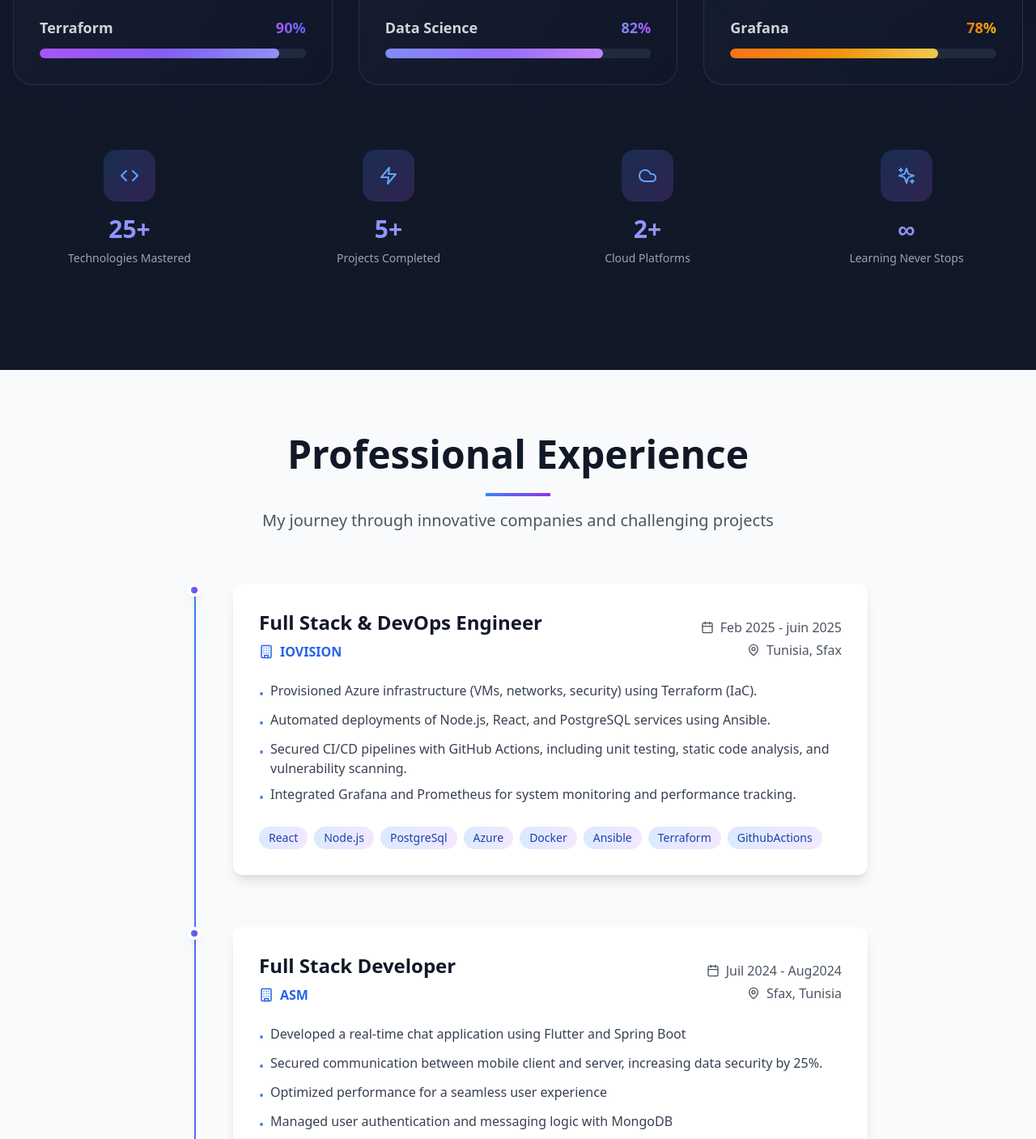
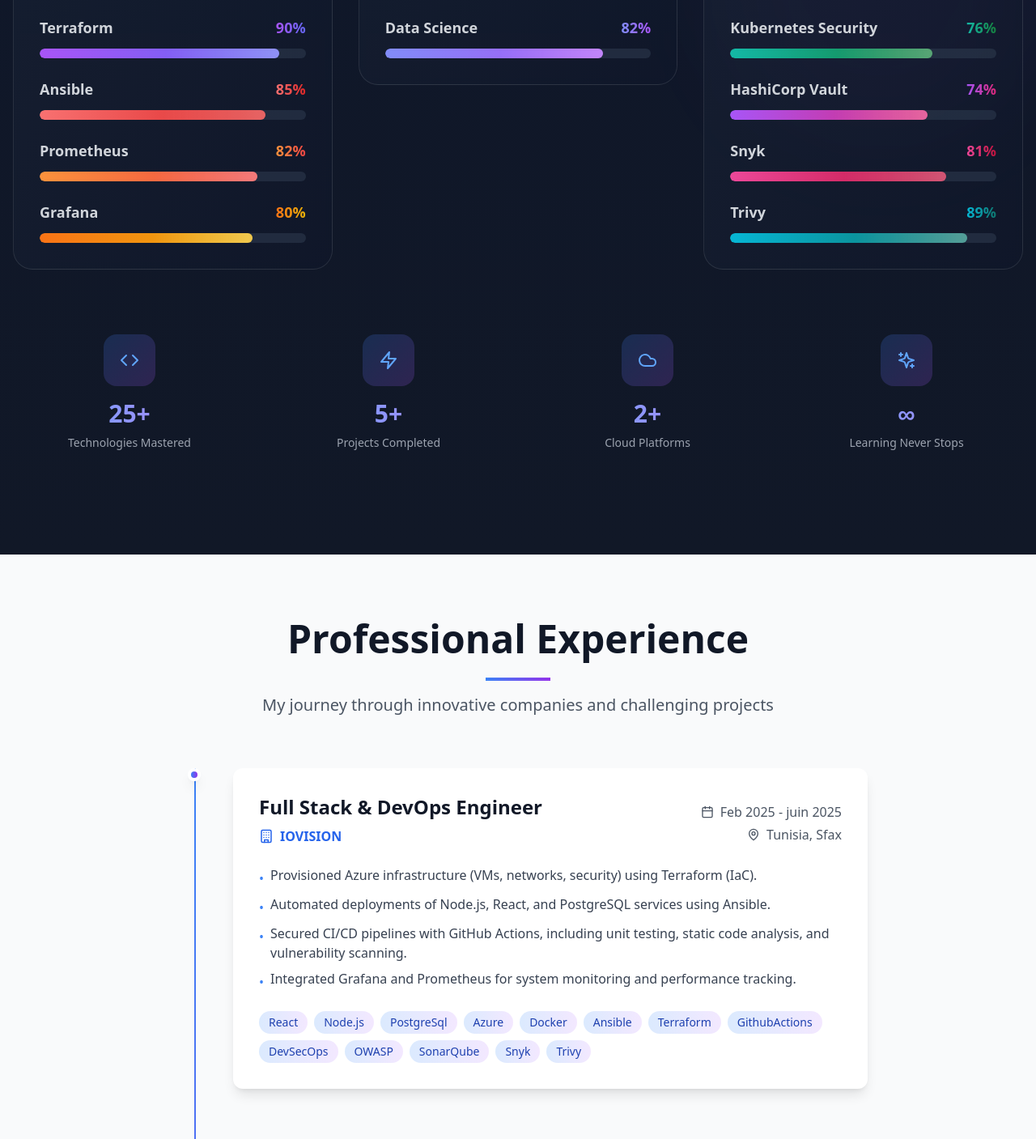
Before and after one commit to Saif-hadd/Portfolio-, a React (Vite) app: page / in a window 1280 px wide. Shown: the part 4020-5427 px from the top of the page at 81% size. Built offline with nearby package versions, Linux system fonts and the light colour scheme.

Commit message:
`Updated experience, skills, and certifications sections in components/Certifications.tsx, components/Experience.tsx, and components/Skills.tsx`

```diff
--- a/src/components/Certifications.tsx
+++ b/src/components/Certifications.tsx
@@ -45,6 +45,17 @@ const Certifications = () => {
       featured: true
     },
     {
+      title: 'Introduction to Ethical Hacking and IoT Cybersecurity/IoT Equipment Penetration Test',
+      issuer: 'IT-CyberSec Expert',
+      date: '2025',
+      icon: Shield,
+      description: 'Fundamentals of ethical hacking, IoT security, and penetration testing for connected devices',
+      skills: ['Ethical Hacking', 'IoT Security', 'Penetration Testing', 'Cybersecurity'],
+      gradient: 'from-green-500 to-blue-500',
+      featured: false
+},
+
+    {
       title: 'Ansible Automation',
       issuer: 'KodeKloud ',
       date: '2025',
@@ -75,8 +86,8 @@ const Certifications = () => {
       featured: false
     },
     {
-      title: 'Cisco Certified Network Associate (CCNA)',
-      issuer: 'Cisco',
+      title: 'Network  (Certiport)',
+      issuer: 'Certiport',
       date: '2025',
       icon: Network,
       description: 'Network fundamentals, routing, switching, and network security',
--- a/src/components/Experience.tsx
+++ b/src/components/Experience.tsx
@@ -14,7 +14,7 @@ const Experience = () => {
         'Secured CI/CD pipelines with GitHub Actions, including unit testing, static code analysis, and vulnerability scanning. ',
         'Integrated Grafana and Prometheus for system monitoring and performance tracking.'
       ],
-      technologies: ['React', 'Node.js','PostgreSql' ,'Azure', 'Docker', 'Ansible', 'Terraform','GithubActions']
+      technologies: ['React', 'Node.js','PostgreSql' ,'Azure', 'Docker', 'Ansible', 'Terraform','GithubActions','DevSecOps','OWASP','SonarQube','Snyk','Trivy']
     },
     {
       company: 'ASM',
@@ -27,7 +27,7 @@ const Experience = () => {
         'Optimized performance for a seamless user experience',
         'Managed user authentication and messaging logic with MongoDB'
       ],
-      technologies: ['Flutter', 'SpringBoot',  'MongoDB', 'Jwt']
+      technologies: ['Flutter', 'SpringBoot',  'MongoDB', 'Jwt','RestAPI','Postman']
     },
     {
       company: 'TEKABDEV',
@@ -40,7 +40,8 @@ const Experience = () => {
         'Delivered intuitive, user-focused UI components to enhance usability',
 
       ],
-      technologies: ['Vue.js', 'Nest.js', 'PostgreSql', 'prisma', 'Gitlab', 'Docker']
+      technologies: ['Vue.js', 'Nest.js', 'PostgreSql', 'prisma','RestAPI','Node.js',         // Environnement d'exécution backend
+  'TypeScript', 'Swagger', 'Gitlab', 'Docker']
     },
      {
       company: 'INTEGRATION TECHNOLOGY',
@@ -54,7 +55,16 @@ const Experience = () => {
         'Built a centralized dashboard '
 
       ],
-      technologies: ['Flutter', 'FireBase', 'Php', ]
+      technologies: [
+  'Flutter',          // Développement mobile cross-platform
+  'Firebase',         // Authentification, base de données temps réel, cloud messaging
+  'PHP',              // Développement backend
+  'MySQL',            // Base de données relationnelle pour le backend PHP
+  'Google Maps API',  // Localisation et services basés sur la géolocalisation
+  'REST API',         // Communication entre l’application mobile/web et le backend
+  'Git',              // Gestion de version
+  'JSON',             // Format d’échange de données
+]
     },
     {
       company: 'INTEGRATION TECHNOLOGY',
@@ -67,7 +77,19 @@ const Experience = () => {
 
 
       ],
-      technologies: ['Java', 'Php', 'MySql', ]
+      technologies: [
+  'Java',                // Pour la logique métier ou une partie du backend
+  'PHP',                 // Backend côté serveur
+  'MySQL',               // Base de données relationnelle
+  'HTML',                // Structure des pages web
+  'CSS',                 // Mise en forme du front
+  'JavaScript',          // Interactivité côté client
+  'Google Maps API',     // Pour la géolocalisation des incidents
+  'REST API',            // Communication entre front et back
+  'Git',                 // Gestion de version
+  'JSON',                // Échange de données
+]
+
     }
   ];
 
--- a/src/components/Skills.tsx
+++ b/src/components/Skills.tsx
@@ -41,9 +41,9 @@ const Skills = () => {
     gradient: 'from-blue-500 to-cyan-500',
     skills: [
       { name: 'React', level: 95, color: 'from-blue-400 to-blue-600' },
-        { name: 'TypeScript', level: 90, color: 'from-blue-500 to-cyan-500' },
+      { name: 'TypeScript', level: 80, color: 'from-blue-500 to-cyan-500' },
       { name: 'Next.js', level: 85, color: 'from-gray-400 to-gray-600' },
-        { name: 'Tailwind CSS', level: 92, color: 'from-cyan-400 to-teal-500' },
+      { name: 'Tailwind CSS', level: 82, color: 'from-cyan-400 to-teal-500' },
       { name: 'Flutter', level: 80, color: 'from-blue-400 to-indigo-500' }
     ]
   },
@@ -52,10 +52,10 @@ const Skills = () => {
     icon: Server,
     gradient: 'from-purple-500 to-pink-500',
     skills: [
-        { name: 'Node.js', level: 93, color: 'from-green-400 to-green-600' },
+      { name: 'Node.js', level: 100, color: 'from-green-400 to-green-600' },
       { name: 'NestJS', level: 88, color: 'from-red-400 to-red-600' },
-        { name: 'Spring Boot', level: 85, color: 'from-green-500 to-emerald-500' },
-        { name: 'Express.js', level: 90, color: 'from-gray-400 to-gray-600' },
+      { name: 'Spring Boot', level: 75, color: 'from-green-500 to-emerald-500' },
+      { name: 'Express.js', level: 98, color: 'from-gray-400 to-gray-600' },
       { name: 'GraphQL', level: 82, color: 'from-pink-400 to-purple-500' }
     ]
   },
@@ -64,10 +64,9 @@ const Skills = () => {
     icon: Database,
     gradient: 'from-green-500 to-teal-500',
     skills: [
-        { name: 'PostgreSQL', level: 90, color: 'from-blue-500 to-blue-700' },
+      { name: 'PostgreSQL', level: 95, color: 'from-blue-500 to-blue-700' },
       { name: 'MongoDB', level: 88, color: 'from-green-500 to-green-700' },
-        { name: 'MySQL', level: 82, color: 'from-orange-400 to-orange-600' },
-
+      { name: 'MySQL', level: 82, color: 'from-orange-400 to-orange-600' }
     ]
   },
   {
@@ -75,12 +74,14 @@ const Skills = () => {
     icon: Cloud,
     gradient: 'from-orange-500 to-red-500',
     skills: [
-        { name: 'AWS', level: 92, color: 'from-orange-400 to-orange-600' },
+      { name: 'AWS', level: 86, color: 'from-orange-400 to-orange-600' },
       { name: 'Azure', level: 88, color: 'from-blue-400 to-blue-600' },
       { name: 'Docker', level: 95, color: 'from-blue-500 to-cyan-500' },
       { name: 'Kubernetes', level: 85, color: 'from-blue-600 to-purple-600' },
-        { name: 'Terraform', level: 90, color: 'from-purple-500 to-indigo-500' }
-
+      { name: 'Terraform', level: 90, color: 'from-purple-500 to-indigo-500' },
+      { name: 'Ansible', level: 85, color: 'from-red-400 to-red-600' },
+      { name: 'Prometheus', level: 82, color: 'from-orange-400 to-red-500' },
+      { name: 'Grafana', level: 80, color: 'from-orange-500 to-yellow-500' }
     ]
   },
   {
@@ -100,14 +101,18 @@ const Skills = () => {
     icon: Shield,
     gradient: 'from-red-500 to-pink-500',
     skills: [
-        { name: 'GitHub Actions', level: 88, color: 'from-gray-600 to-gray-800' },
-        { name: 'Ansible', level: 85, color: 'from-red-400 to-red-600' },
-        { name: 'Jenkins', level: 80, color: 'from-blue-500 to-indigo-500' },
-        { name: 'Prometheus', level: 82, color: 'from-orange-400 to-red-500' },
-        { name: 'Grafana', level: 78, color: 'from-orange-500 to-yellow-500' }
+      { name: 'DevSecOps', level: 84, color: 'from-green-500 to-emerald-700' },
+      { name: 'OWASP', level: 80, color: 'from-yellow-500 to-orange-600' },
+      { name: 'SonarQube', level: 83, color: 'from-indigo-500 to-purple-700' },
+      { name: 'Docker Security', level: 82, color: 'from-blue-600 to-cyan-600' },
+      { name: 'Kubernetes Security', level: 76, color: 'from-teal-500 to-green-700' },
+      { name: 'HashiCorp Vault', level: 74, color: 'from-purple-500 to-pink-600' },
+      { name: 'Snyk', level: 81, color: 'from-pink-500 to-rose-700' },
+      { name: 'Trivy', level: 89, color: 'from-cyan-500 to-teal-700' }
     ]
   }
 ];
+
 
   return (
     <section ref={sectionRef} className="py-32 bg-gradient-to-b from-gray-900 via-slate-900 to-gray-900 relative overflow-hidden" id="skills">
```
Also changed, not shown: 1 other file (tests, documents, lock files or other folders). Lines whose indentation alone changed are shown as unchanged.
